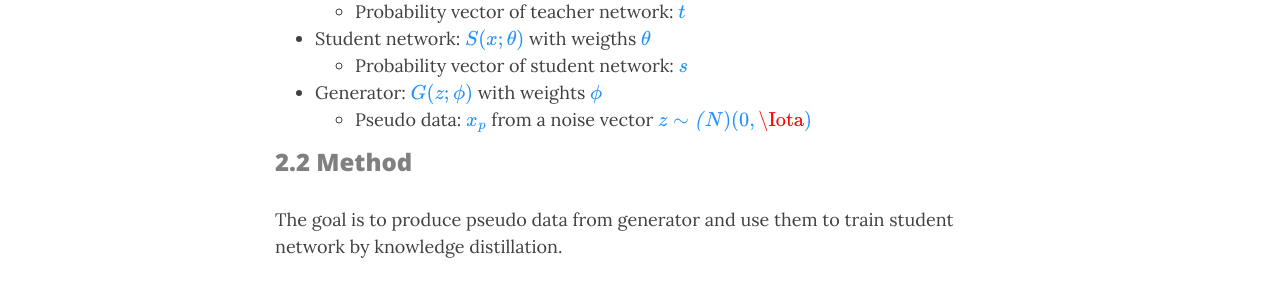
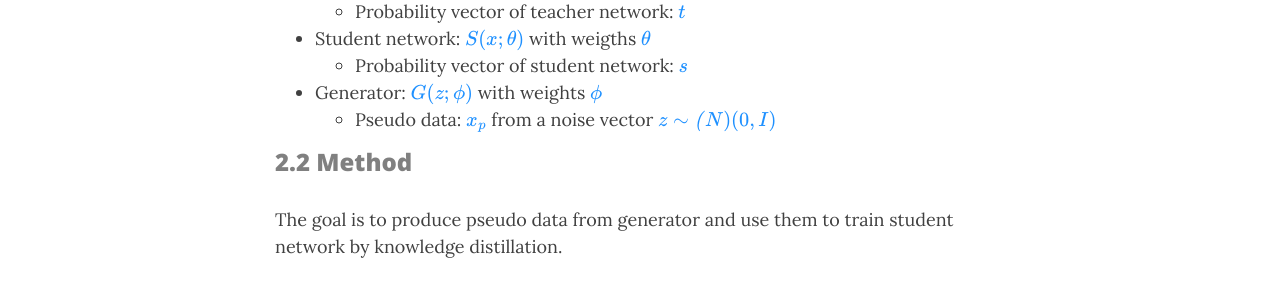
Before and after one commit to da2so/da2so.github.io, a Jekyll site: the page built from _posts/2020-08-14-Zero-Shot_Knowledge_Transfer_via_Adversarial_Belif_Matching.md, in a window 1280 px wide and 900 px high, scrolled down 772 px. Shown: the part 154-448 px from the top of the window. Built offline with Jekyll 4.4.1, drawn with Linux system fonts in a browser that asks for light colours; nearby versions of some CDN libraries; formulas are drawn with MathJax 3; some of the changed text lies outside the part shown.

Commit message:
Update 2020-08-14-Zero-Shot_Knowledge_Transfer_via_Adversarial_Belif_Matching.md

```diff
--- a/_posts/2020-08-14-Zero-Shot_Knowledge_Transfer_via_Adversarial_Belif_Matching.md
+++ b/_posts/2020-08-14-Zero-Shot_Knowledge_Transfer_via_Adversarial_Belif_Matching.md
@@ -30,7 +30,7 @@
 * Student network: <span style="color:DodgerBlue">$S(x; \theta)$</span> with weigths <span style="color:DodgerBlue">$\theta$</span>
 	* Probability vector of student network: <span style="color:DodgerBlue">$s$</span>
 * Generator: <span style="color:DodgerBlue">$G(z; \phi) $</span> with weights <span style="color:DodgerBlue">$\phi$</span>
-	* Pseudo data: <span style="color:DodgerBlue">$x_p$</span> from a noise vector <span style="color:DodgerBlue">$z \sim \mathcal(N) (0, \Iota) $</span>
+	* Pseudo data: <span style="color:DodgerBlue">$x_p$</span> from a noise vector <span style="color:DodgerBlue">$z \sim \mathcal(N) (0, I) $</span>
 
 
 ### <span style="color:gray"> 2.2 Method </span>
@@ -40,7 +40,8 @@
 To do this, Our zero-shot training algorithm is described in Algorithm 1. For <span style="color:DodgerBlue">$N$</span> iterations we sample one batch of <span style="color:DodgerBlue">$z$</span>, and take <span style="color:DodgerBlue">$n_G$</span> gradient updates on the generator whi learning rate <span style="color:DodgerBlue">$\eta$</span>, such that it produces pseudo samples <span style="color:DodgerBlue">$x_p$</span> that maximize <span style="color:DodgerBlue">$D_{KL} (T(x_p) || S(X_p))$</span>.
 
 {: .box-note}
-**$D_{KL} (T(x_p) || S(X_p))= \sum_i t_p^{(i)} log (t^{(i)}_p // s^{(i)}_p)$: ** Kullback-Leibler (KL) divergence between outputs of the teacher and student netowkrs on pseudo data ($i$ is image classes)
+**$D_{KL} (T(x_p) || S(X_p))= \sum_i t_p^{(i)} log (t^{(i)}_p // s^{(i)}_p)$:** Kullback-Leibler (KL) divergence between outputs of the teacher and student netowkrs on pseudo data ($i$ is image classes)
+
 
 
 | **If** maximize <span style="color:DodgerBlue">$D_{KL} (T(x_p) || S(X_p))$</span> $\rightarrow$ <span style="color:DodgerBlue">$ t_p^{(i)}$</span> $\uparrow$, <span style="color:DodgerBlue">\; $s^{(i)}_p$</span> $\downarrow$|
```
